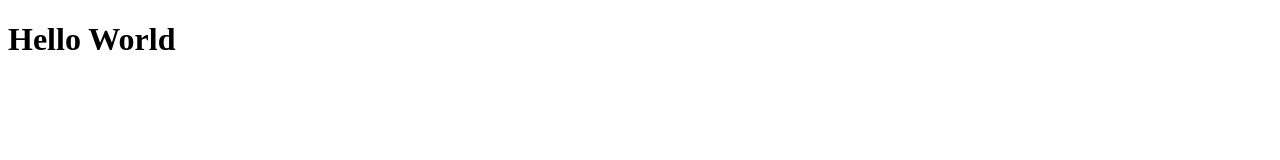
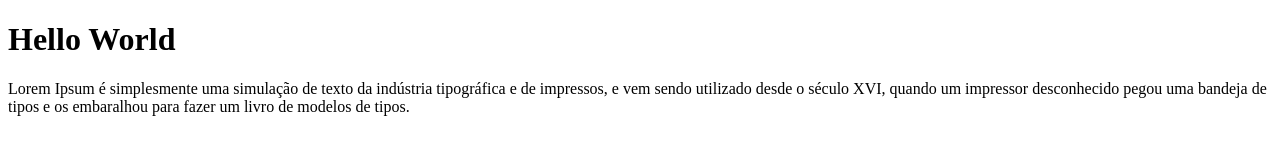
Before and after one commit to lucasmeloo13/html5-course, a plain HTML site: page index.html in a window 1280 px wide. Drawn offline with Linux system fonts and the light colour scheme.

Commit message:
Adicionando Paragrafo

```diff
--- a/index.html
+++ b/index.html
@@ -11,6 +11,9 @@
         <h1>
             Hello World
         </h1>
+        <p>
+                Lorem Ipsum é simplesmente uma simulação de texto da indústria tipográfica e de impressos, e vem sendo utilizado desde o século XVI, quando um impressor desconhecido pegou uma bandeja de tipos e os embaralhou para fazer um livro de modelos de tipos.
+        </p>
 
 
     </header>
```
